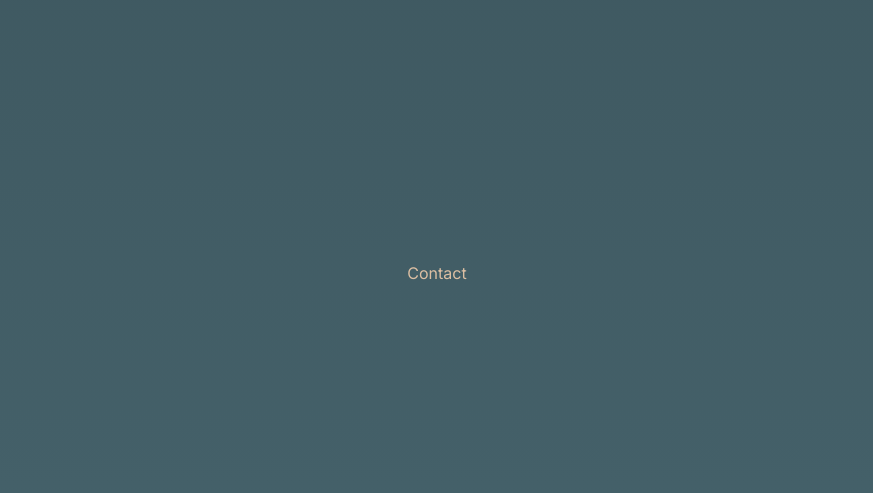
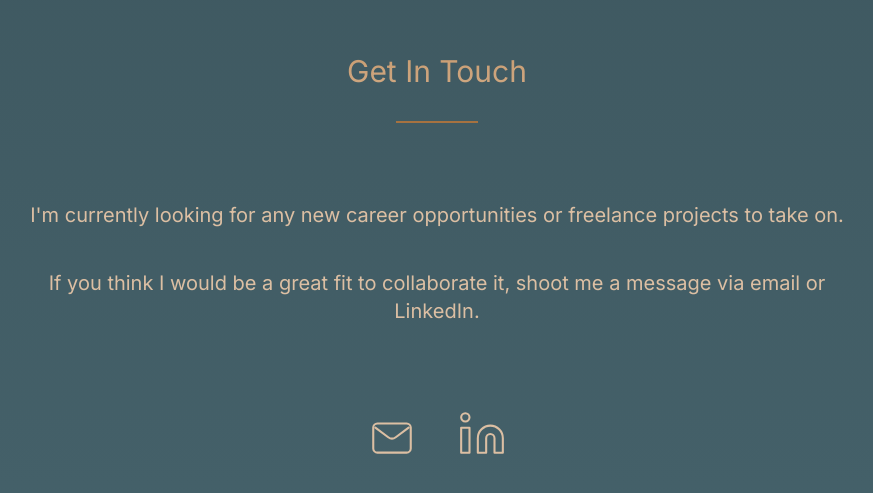
Before and after one commit to imgarcia/portfolio-nextjs, a Next.js app: page / in a window 1280 px wide. Shown: the part 2886-3379 px from the top of the page, without its empty margins (203-1076 px from the left). Built offline with nearby package versions, Linux system fonts and the light colour scheme.

Commit message:
worked on contact section

```diff
--- a/app/components/contact.tsx
+++ b/app/components/contact.tsx
@@ -1,9 +1,89 @@
-import React from 'react'
+import Link from 'next/link'
 
 const Contact = () => {
   return (
-    <section id="contact" className="min-h-screen flex-center">
-      Contact
+    <section
+      id="contact"
+      className="min-h-screen flex flex-col pt-[15%] gap-10 md:w-[75%] 2xl:w-[50%] xl:px-10 text-brown-5"
+    >
+      <h1 className="section-title">Get In Touch</h1>
+
+      <p className="text-center text-xl">
+        I'm currently looking for any new career opportunities or freelance
+        projects to take on.{' '}
+      </p>
+
+      <p className="text-center text-xl">
+        If you think I would be a great fit to collaborate it, shoot me a
+        message via email or LinkedIn.
+      </p>
+
+      <div className="flex-center gap-10">
+        <Link
+          href="mailto:mario.garcia1@live.com"
+          className="group mt-10 pt-[8px]"
+          rel="noreferrer noopener"
+          target="_blank"
+          title="Send Email"
+        >
+          <svg
+            viewBox="0 0 24 24"
+            fill="none"
+            xmlns="http://www.w3.org/2000/svg"
+            className="svg svg-email"
+          >
+            <g id="SVGRepo_bgCarrier" strokeWidth="0" />
+            <g
+              id="SVGRepo_tracerCarrier"
+              strokeLinecap="round"
+              strokeLinejoin="round"
+            />
+            <g id="SVGRepo_iconCarrier">
+              {' '}
+              <path
+                d="M4 7.00005L10.2 11.65C11.2667 12.45 12.7333 12.45 13.8 11.65L20 7"
+                strokeWidth="1"
+                strokeLinecap="round"
+                strokeLinejoin="round"
+                className="stroke-brown-5 group-hover:stroke-brown-1"
+              />{' '}
+              <rect
+                x="3"
+                y="5"
+                width="18"
+                height="14"
+                rx="2"
+                strokeWidth="1"
+                strokeLinecap="round"
+                className="stroke-brown-5 group-hover:stroke-brown-1"
+              />{' '}
+            </g>
+          </svg>
+        </Link>
+
+        <Link
+          href="https://www.linkedin.com/in/mario-garcia-31110b78/"
+          className="group mt-10 transition"
+          rel="noreferrer noopener"
+          target="_blank"
+          title="Open LinkedIn"
+        >
+          <svg
+            xmlns="http://www.w3.org/2000/svg"
+            role="img"
+            viewBox="0 0 24 24"
+            fill="none"
+            stroke-width="1"
+            stroke-linecap="round"
+            stroke-linejoin="round"
+            className="svg svg-linkedin stroke-brown-5 group-hover:stroke-brown-1"
+          >
+            <path d="M16 8a6 6 0 0 1 6 6v7h-4v-7a2 2 0 0 0-2-2 2 2 0 0 0-2 2v7h-4v-7a6 6 0 0 1 6-6z"></path>
+            <rect x="2" y="9" width="4" height="12"></rect>
+            <circle cx="4" cy="4" r="2"></circle>
+          </svg>
+        </Link>
+      </div>
     </section>
   )
 }
```
